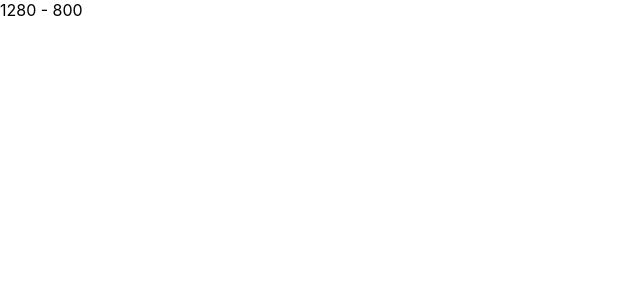
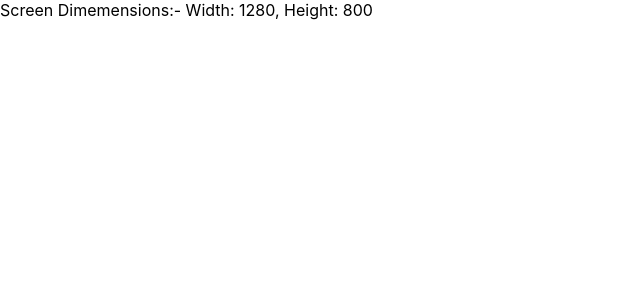
Before and after one commit to bala-krishna-challa/react-patterns, a React (Create React App) app: page / in a window 1280 px wide. Shown: the top 300 px of the page, without its empty margins (0-640 px from the left). Built offline with nearby package versions, Linux system fonts and the light colour scheme.

Commit message:
higher order component pattern

```diff
--- a/src/App.tsx
+++ b/src/App.tsx
@@ -1,7 +1,7 @@
-import WindowDimensions from "./use-custom-hook";
+import MyComponentWithAuthentication from "./higher-order-component";
 
 function App() {
-  return <WindowDimensions />;
+  return <MyComponentWithAuthentication />;
 }
 
 export default App;
--- /dev/null
+++ b/src/higher-order-component/index.tsx
@@ -0,0 +1,17 @@
+import { FC } from "react";
+import { WindowSize } from "./types";
+import withWindowSize from "./withWindowSize";
+
+interface Props {
+  name?: string;
+}
+
+const WindowSizeConsumer: FC<Props & WindowSize> = ({
+  name = "Screen Dimemensions",
+  width,
+  height,
+}) => {
+  return <div>{`${name}:- Width: ${width}, Height: ${height}`}</div>;
+};
+
+export default withWindowSize(WindowSizeConsumer);
--- /dev/null
+++ b/src/higher-order-component/types.ts
@@ -0,0 +1,4 @@
+export interface WindowSize {
+  width: number;
+  height: number;
+}
--- /dev/null
+++ b/src/higher-order-component/withWindowSize.tsx
@@ -0,0 +1,28 @@
+import { FC, useEffect, useState } from "react";
+import { WindowSize } from "./types";
+
+const withWindowSize = <T extends object>(
+  Component: FC<T & WindowSize>
+): FC<T> => {
+  return (props: T) => {
+    const [size, setSize] = useState<WindowSize>({
+      width: window.innerWidth,
+      height: window.innerHeight,
+    });
+
+    useEffect(() => {
+      const windowResizeHandler = (e: UIEvent) => {
+        const { innerWidth, innerHeight } = e.target as Window;
+        setSize({ width: innerWidth, height: innerHeight });
+      };
+
+      window.addEventListener("resize", windowResizeHandler);
+
+      return () => {
+        window.removeEventListener("resize", windowResizeHandler);
+      };
+    }, []);
+    return <Component {...props} {...size} />;
+  };
+};
+export default withWindowSize;
```
